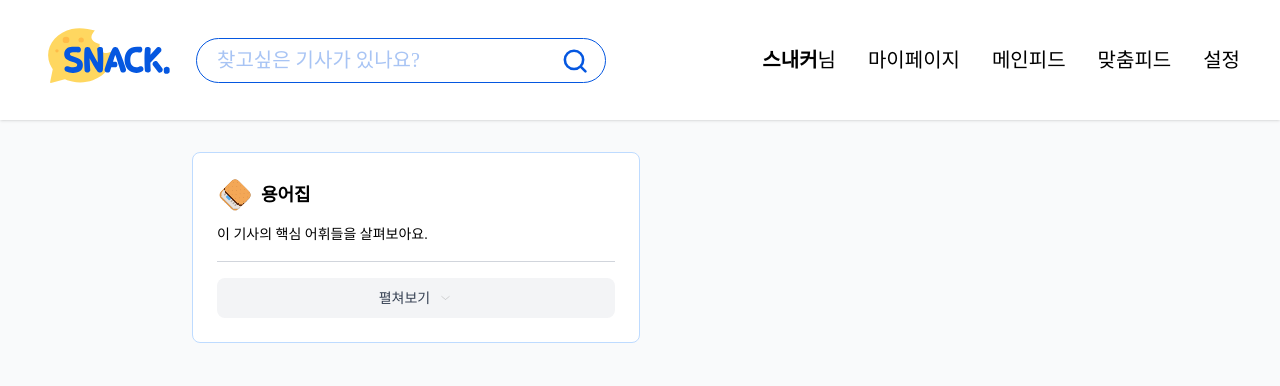
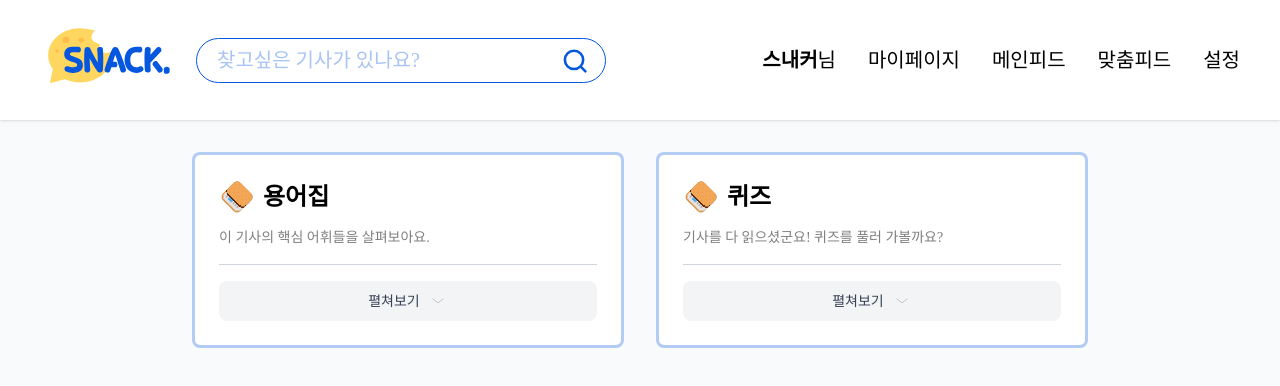
Before and after one commit to Umc8th-Snack/Front-end, a React (Vite) app: page /accordion-test in a window 1280 px wide. Shown: the top 386 px of the page. Built offline with nearby package versions, Linux system fonts and the light colour scheme; no server answers; a web font is replaced by a local one.

Commit message:
refactor: accordion component styling updates

```diff
--- a/src/pages/test/AccordionTestPage.tsx
+++ b/src/pages/test/AccordionTestPage.tsx
@@ -1,21 +1,30 @@
-import React, { useState } from 'react';
+import { useState } from 'react';
 
-import { Accordion, glossaryTestData } from '../../shared/components/Accordion';
+import Accordion from '@/shared/components/Accordion/Accordion';
+import { glossaryTestData, quizData } from '@/shared/components/Accordion/testData';
 
-const AccordionTestPage: React.FC = () => {
+const AccordionTestPage = () => {
     const [glossaryExpanded, setGlossaryExpanded] = useState(false);
+    const [quizExpanded, setQuizExpanded] = useState(false);
 
     return (
         <div className="min-h-screen p-8">
             <div className="mx-auto max-w-4xl">
-                <div className="grid grid-cols-1 gap-8">
-                    {/* 용어집 테스트 */}
+                <div className="grid grid-cols-2 gap-8">
                     <div className="space-y-4">
                         <Accordion
                             title="용어집"
                             data={glossaryTestData}
                             isExpanded={glossaryExpanded}
-                            onToggle={() => setGlossaryExpanded(!glossaryExpanded)}
+                            onToggle={() => setGlossaryExpanded((prev) => !prev)}
+                        />
+                    </div>
+                    <div className="space-y-4">
+                        <Accordion
+                            title="퀴즈"
+                            data={quizData}
+                            isExpanded={quizExpanded}
+                            onToggle={() => setQuizExpanded((prev) => !prev)}
                         />
                     </div>
                 </div>
--- a/src/shared/components/Accordion/Accordion.tsx
+++ b/src/shared/components/Accordion/Accordion.tsx
@@ -1,41 +1,56 @@
 //통합 아코디언 컴포넌트
-import React from 'react';
 
 import ChevronIcon from '@/assets/chevronIcon.svg?react';
 import SnackIcon from '@/assets/snackIcon.svg?react';
 
-import type { AccordionProps } from '../../types/accordionTypes';
+import type { AccordionProps, GlossaryItem, QuizItem } from '../../types/accordionTypes';
 import GlossaryContent from './GlossaryContent';
+import QuizContent from './QuizContent';
 
-const Accordion: React.FC<AccordionProps> = ({ title, data, isExpanded = false, onToggle }) => {
+const Accordion = ({
+    title,
+    data,
+    isExpanded = false,
+    onToggle,
+}: AccordionProps | { title: string; data: QuizItem[]; isExpanded?: boolean; onToggle?: () => void }) => {
+    const isQuiz = data.length > 0 && 'question' in data[0];
     return (
-        <div className="max-w-md rounded-lg border border-blue-200 bg-white p-6">
+        <div className="border-main-30 max-w-md rounded-lg border-[3px] bg-white p-6">
             {/* 헤더 */}
             <div className="mb-4 flex flex-col items-start space-x-3">
                 <div className="mb-2 flex items-center space-x-2">
                     <SnackIcon />
-                    <h3 className="text-lg font-bold text-black">{title}</h3>
+                    <h3 className="text-24px-semibold">{title}</h3>
                 </div>
-                <p className="mt-1 text-sm text-black">이 기사의 핵심 어휘들을 살펴보아요.</p>
+                <p className="text-14px-medium text-black-50 mt-1">
+                    {isQuiz ? '기사를 다 읽으셨군요! 퀴즈를 풀러 가볼까요?' : '이 기사의 핵심 어휘들을 살펴보아요.'}
+                </p>
             </div>
 
             {/* 구분선 */}
             <div className="mb-4 border-t border-gray-300"></div>
 
-            {/* 컨텐츠(용어집) */}
-            {isExpanded && <GlossaryContent data={data} />}
+            {/* 컨텐츠(용어집/퀴즈) */}
+            {isExpanded &&
+                (isQuiz ? (
+                    <QuizContent data={data as QuizItem[]} onClose={onToggle} />
+                ) : (
+                    <GlossaryContent data={data as GlossaryItem[]} />
+                ))}
 
             {/* 토글 버튼 */}
             <div className="flex w-full justify-center">
+                {(!isQuiz || !isExpanded) && (
                     <button
                         onClick={onToggle}
                         className="flex w-full cursor-pointer items-center justify-center space-x-2 rounded-lg bg-gray-100 px-8 py-2 text-gray-700 transition-colors hover:bg-gray-200"
                     >
                         <span className="text-14px-medium">{isExpanded ? '접어두기' : '펼쳐보기'}</span>
                         <span className={`transform transition-transform ${isExpanded ? 'rotate-180' : ''}`}>
-                        <ChevronIcon width={15} />
+                            <ChevronIcon width={20} />
                         </span>
                     </button>
+                )}
             </div>
         </div>
     );
--- a/src/shared/components/Accordion/GlossaryContent.tsx
+++ b/src/shared/components/Accordion/GlossaryContent.tsx
@@ -1,13 +1,11 @@
 //용어집 Content
-import React from 'react';
-
 import type { GlossaryItem } from '../../types/accordionTypes';
 
 interface GlossaryContentProps {
     data: GlossaryItem[];
 }
 
-const GlossaryContent: React.FC<GlossaryContentProps> = ({ data }) => {
+const GlossaryContent = ({ data }: GlossaryContentProps) => {
     return (
         <div className="mb-4 space-y-3 rounded-2xl border-1 border-gray-300 bg-white p-6">
             {data.map((item, index) => (
--- /dev/null
+++ b/src/shared/components/Accordion/QuizContent.tsx
@@ -0,0 +1,100 @@
+import { useState } from 'react';
+
+import type { QuizItem } from '../../types/accordionTypes';
+
+interface QuizContentProps {
+    data: QuizItem[];
+
+    onAnswersChange?: (_: number[]) => void;
+    // onAnswersChange?: (answers: number[]) => void;
+    // 원래 이거였는데 계속 ESLint 에러 떠서 주석처리함
+    onClose?: () => void;
+}
+
+const QuizContent = ({ data, onAnswersChange, onClose }: QuizContentProps) => {
+    const [current, setCurrent] = useState(0);
+    const [selected, setSelected] = useState<number | null>(null);
+    // answers 상태 제거
+    const [finished, setFinished] = useState(false);
+    const [userAnswers, setUserAnswers] = useState<number[]>([]);
+
+    const handleSelect = (idx: number) => {
+        setSelected(idx);
+    };
+
+    const handleNext = () => {
+        if (selected === null) return;
+        const newAnswers = [...userAnswers, selected];
+        setUserAnswers(newAnswers);
+        setSelected(null);
+        if (current < data.length - 1) {
+            setCurrent(current + 1);
+        } else {
+            setFinished(true);
+            console.log(
+                '사용자 답안:',
+                newAnswers.map((answer) => answer + 1)
+            );
+        }
+        onAnswersChange?.(newAnswers);
+    };
+
+    // 중단하기 버튼 클릭 시 답안 콘솔 출력
+    const handleClose = () => {
+        console.log(
+            '사용자 답안:',
+            userAnswers.map((answer) => answer + 1)
+        );
+        console.log('퀴즈 종료');
+        if (onClose) onClose();
+    };
+
+    if (finished) {
+        return <div className="py-8 text-center text-lg font-semibold">퀴즈 종료</div>;
+    }
+
+    const quiz = data[current];
+
+    return (
+        <div className="mx-auto w-full max-w-md">
+            {/* 문제 */}
+            <div className="text-18px-medium mb-6 text-black">
+                Q{current + 1}. {quiz.question}
+            </div>
+
+            {/* 선택지 */}
+            <div className="mb-8 flex flex-col gap-3">
+                {quiz.options.map((opt, idx) => (
+                    <button
+                        key={`${opt}-${idx}`}
+                        className={`text-14px-medium w-full rounded-lg border-1 px-4 py-2 transition-colors ${
+                            selected === idx
+                                ? 'bg-main border-main text-white'
+                                : 'border-main text-main hover:bg-main bg-white hover:text-white'
+                        } `}
+                        onClick={() => handleSelect(idx)}
+                    >
+                        <span className="mr-2">{idx + 1}.</span>
+                        {opt}
+                    </button>
+                ))}
+            </div>
+
+            {/* 하단 버튼 */}
+            <div className="flex flex-col items-center gap-2">
+                <button
+                    className={`text-14px-medium w-full rounded-lg px-4 py-2 text-base transition-colors ${selected !== null ? 'cursor-pointer bg-blue-200 text-blue-700' : 'cursor-not-allowed bg-blue-100 text-blue-300'} `}
+                    onClick={handleNext}
+                    disabled={selected === null}
+                >
+                    다음문제
+                </button>
+                <button className="w-full cursor-pointer rounded-lg px-4 text-gray-500" onClick={handleClose}>
+                    <span className="text-14px-medium border-b border-gray-500">중단하기</span>
+                </button>
+            </div>
+        </div>
+    );
+};
+
+export default QuizContent;
--- a/src/shared/components/Accordion/index.ts
+++ /dev/null
@@ -1,3 +0,0 @@
-export { default as Accordion } from './Accordion';
-export { default as GlossaryContent } from './GlossaryContent';
-export { glossaryTestData } from './testData';
--- a/src/shared/components/Accordion/testData.ts
+++ b/src/shared/components/Accordion/testData.ts
@@ -1,5 +1,5 @@
 //테스트를 위해 임시로 만든 데이터입니다!
-import type { GlossaryItem } from '../../types/accordionTypes';
+import type { GlossaryItem, QuizItem } from '../../types/accordionTypes';
 
 // 용어집 테스트 데이터
 export const glossaryTestData: GlossaryItem[] = [
@@ -25,4 +25,15 @@ export const glossaryTestData: GlossaryItem[] = [
     },
 ];
 
-// API 연결 후에는 받아오는 데이터로 대체될 예정입니다.
+export const quizData: QuizItem[] = [
+    {
+        question: '이번 프로젝트의 서비스 명은?',
+        options: ['스넉', '스낵', '스낵면', '스웩'],
+        answer: 0,
+    },
+    {
+        question: '지금은 무슨 계절인가요?',
+        options: ['봄', '여름', '가을', '겨울'],
+        answer: 0,
+    },
+];
--- a/src/shared/types/accordionTypes.ts
+++ b/src/shared/types/accordionTypes.ts
@@ -9,3 +9,9 @@ export interface AccordionProps {
     isExpanded?: boolean;
     onToggle?: () => void;
 }
+
+export interface QuizItem {
+    question: string;
+    options: string[];
+    answer: number; // 정답 인덱스
+}
```
Lines whose indentation alone changed are shown as unchanged.
